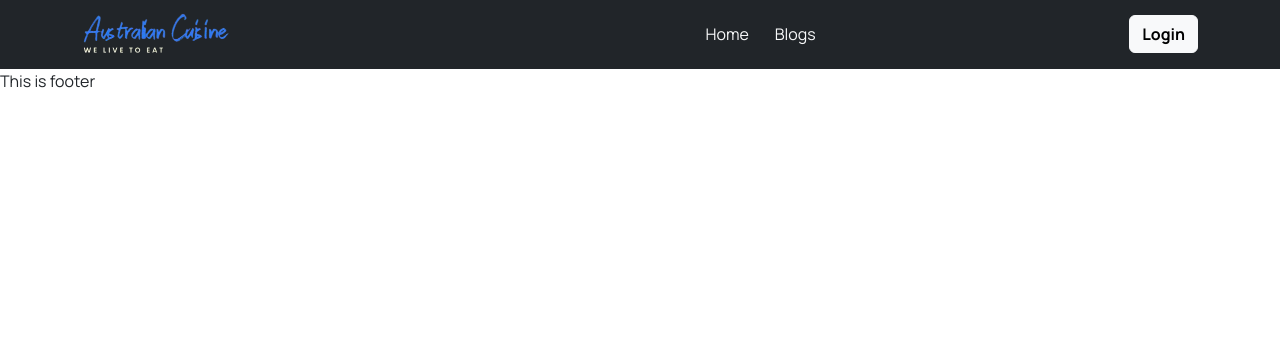
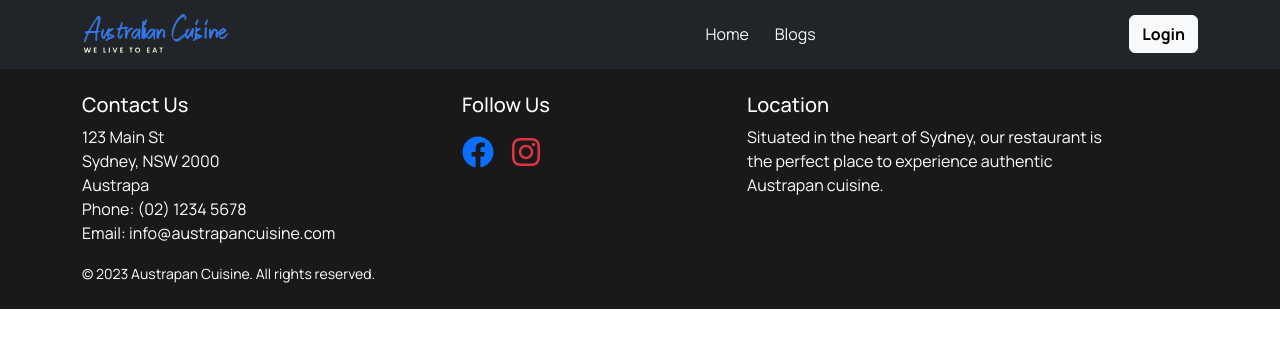
Before and after one commit to Mojaer/Australian_Cuisine_Chef_Website, a React (Vite) app: page /account in a window 1280 px wide. Shown: the top 348 px of the page. Built offline with nearby package versions, Linux system fonts and the light colour scheme.

Commit message:
footer is added and data is uploaded from the vercel deployed server

```diff
--- a/package.json
+++ b/package.json
@@ -10,6 +10,7 @@
     "preview": "vite preview"
   },
   "dependencies": {
+    "@smastrom/react-rating": "^1.3.1",
     "bootstrap": "^5.2.3",
     "firebase": "^9.21.0",
     "localforage": "^1.10.0",
--- a/src/ChefProvider/ChefProvider.jsx
+++ b/src/ChefProvider/ChefProvider.jsx
@@ -8,7 +8,7 @@ const ChefProvider = ({ children }) => {
 
     useEffect(() => {
         const collectChef = async () => {
-            const res = await fetch('http://localhost:4000/')
+            const res = await fetch('https://australian-cuisine-server-mojaer.vercel.app/')
             const data = await res.json()
             setChefs(data)
         }
--- a/src/Components/Pages/ChefRecipes/ChefRecipes.jsx
+++ b/src/Components/Pages/ChefRecipes/ChefRecipes.jsx
@@ -2,7 +2,7 @@ import React, { useContext } from 'react';
 import { FaClock, FaFireAlt, FaThumbsUp } from 'react-icons/fa';
 import { useLoaderData } from 'react-router-dom';
 import { chefsContext } from '../../../ChefProvider/ChefProvider';
-import { Container, Spinner } from 'react-bootstrap';
+import { CardGroup, Container, Spinner } from 'react-bootstrap';
 import './ChefRecipes.css'
 import RecipeCard from '../RecipeCard/RecipeCard';
 
@@ -54,12 +54,13 @@ const ChefRecipes = () => {
             </section>
 
             <Container className=' my-5'>
-                <h4 className='fw-bold text-center'>We Have Experienced Chefs</h4>
-                <div className="row row-cols-1 row-cols-md-3 g-4 my-3">
+                <h4 className='fw-bold text-center my-5'>Best Recipes of {chef_name}</h4>
+                <CardGroup>
                     {
                         chefRecipes.map(chefRecipe => <RecipeCard recipe={chefRecipe} key={chefRecipe.recipe_id}></RecipeCard>)
                     }
-                </div>
+                </CardGroup>
+
             </Container>
         </>
     );
--- a/src/Components/Pages/Home/Home.jsx
+++ b/src/Components/Pages/Home/Home.jsx
@@ -6,6 +6,14 @@ import ChefCards from '../ChefCards/ChefCards';
 
 const Home = () => {
     const chefs = useContext(chefsContext)
+
+    if (!chefs) {
+        <div className='text-center'>
+            <Spinner animation="border" role="status" style={{ width: "4rem", height: "4rem" }}>
+                <span className="visually-hidden mx-auto">Loading...</span>
+            </Spinner>
+        </div>
+    }
 
     // console.log(chefs)
     return (
--- /dev/null
+++ b/src/Components/Pages/RecipeCard/RecipeCard.css
@@ -0,0 +1,10 @@
+.recipe_photo {
+    height: 16rem;
+
+}
+
+.recipe_card {
+    padding: .7rem;
+    height: 50rem;
+
+}
--- a/src/Components/Pages/RecipeCard/RecipeCard.jsx
+++ b/src/Components/Pages/RecipeCard/RecipeCard.jsx
@@ -1,22 +1,64 @@
 import React from 'react';
+import { Button, Card } from 'react-bootstrap';
+import './RecipeCard.css'
+import { Rating } from '@smastrom/react-rating';
 
 const RecipeCard = ({ recipe }) => {
 
     console.log(recipe)
+    if (!recipe) {
+        return (
+            <div className='text-center'>
+                <Spinner animation="border" role="status" style={{ width: "4rem", height: "4rem" }}>
+                    <span className="visually-hidden mx-auto">Loading...</span>
+                </Spinner>
+            </div>
+
+        )
+    }
+
+    const { recipe_name, ingredients, rating, recipe_photo, cooking_method } = recipe
+
+
     return (
         <>
-            <div className="col">
-                <div className="card text-center">
-                    <img src='' className="card-img-top img-fluid chef_picture" alt="..." />
-                    <div className="card-body">
-                        <h4 className="card-title fw-bold"></h4>
-                        <h5></h5>
-                        <h5>Numbers of Recipes: </h5>
-                        <h5>Likes: </h5>
-                    </div>
+            <Card className='recipe_card'>
+                <Card.Img variant="top" src={recipe_photo} className='recipe_photo' />
+                <Card.Body>
+                    <Card.Title className='fw-bold'>{recipe_name}</Card.Title>
 
-                </div>
-            </div>
+                    <Card.Text>
+                        <strong>Ingredients : </strong>
+                        {
+                            <ol >
+                                {
+                                    ingredients.map(i => <li >{i}</li>)
+                                }
+                            </ol>
+                        }
+                    </Card.Text>
+                    <Card.Text>
+                        <strong>Cooking Method : </strong>
+                        {
+                            cooking_method
+                        }
+                    </Card.Text>
+                    <Card.Text>
+                        <strong>Rating : {rating} </strong>
+                        {
+                            <Rating
+                                style={{ maxWidth: 100 }}
+                                value={rating}
+                                readOnly
+                            />
+                        }
+
+                    </Card.Text>
+                </Card.Body>
+
+                <Button variant='success' >Favorite button</Button>
+
+            </Card>
         </>
     );
 };
--- /dev/null
+++ b/src/Components/Shared/Footer/Footer.css
@@ -0,0 +1,9 @@
+.footer {
+    background: #1A1919;
+    color: #FFFFFF;
+
+}
+
+p>a {
+    font-size: 2rem;
+}
--- a/src/Components/Shared/Footer/Footer.jsx
+++ b/src/Components/Shared/Footer/Footer.jsx
@@ -1,9 +1,40 @@
 import React from 'react';
-
+import './Footer.css'
+import { FaFacebook, FaInstagram } from 'react-icons/fa';
 const Footer = () => {
     return (
-        <div>
-            This is footer
+        <div className='footer py-4'>
+            <footer>
+                <div className="container ">
+                    <div className="row">
+                        <div className="col-md-4">
+                            <h5>Contact Us</h5>
+                            <p>123 Main St<br />Sydney, NSW 2000<br />Austrapa<br />Phone: (02) 1234 5678<br />Email: info@austrapancuisine.com</p>
+                        </div>
+                        <div className="col-md-3">
+                            <h5>Follow Us</h5>
+                            <div className="d-flex justify-content-start" >
+                                <p><a href="#"><FaFacebook /></a></p>
+                                <p className='ms-3'><a href="#" className='text-danger'><FaInstagram /></a></p>
+                            </div>
+                        </div>
+                        <div className="col-md-4">
+                            <h5>Location</h5>
+                            <p>Situated in the heart of Sydney, our restaurant is the perfect place to experience authentic Austrapan cuisine.</p>
+                        </div>
+                    </div>
+                </div>
+                <div className="bottom-bar">
+                    <div className="container">
+                        <div className="row">
+                            <div className="col-md-12">
+                                <small>&copy; 2023 Austrapan Cuisine. All rights reserved.</small>
+                            </div>
+                        </div>
+                    </div>
+                </div>
+            </footer>
+
         </div>
     );
 };
--- a/src/Router/Routes.jsx
+++ b/src/Router/Routes.jsx
@@ -22,7 +22,7 @@ export const router = createBrowserRouter([
             {
                 path: "/chefs/recipe/:id",
                 element: <ChefRecipes></ChefRecipes>,
-                loader: ({ params }) => fetch(`http://localhost:4000/chefs/recipe/${params.id}`)
+                loader: ({ params }) => fetch(`https://australian-cuisine-server-mojaer.vercel.app/chefs/recipe/${params.id}`)
 
             },
             {
--- a/src/main.jsx
+++ b/src/main.jsx
@@ -5,6 +5,7 @@ import AuthProvider from './AuhProvider/AuthProvider.jsx'
 import 'bootstrap/dist/css/bootstrap.min.css';
 import { RouterProvider } from 'react-router-dom'
 import { router } from './Router/Routes.jsx'
+import '@smastrom/react-rating/style.css'
 
 ReactDOM.createRoot(document.getElementById('root')).render(
   <React.StrictMode>
```
Also changed, not shown: 1 other file (tests, documents, lock files or other folders).
